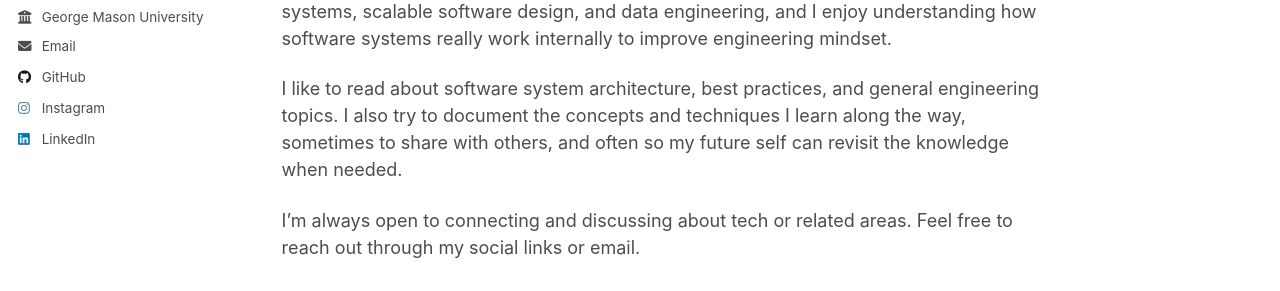
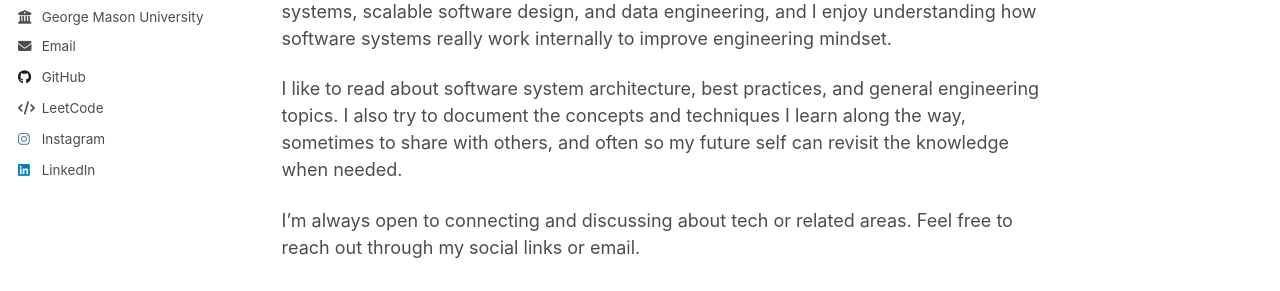
Before and after one commit to lehoangtran289/lehoangtran289.github.io, a Jekyll site: the page built from _pages/about.md, in a window 1280 px wide. Shown: the part 416-707 px from the top of the page. Built offline with Jekyll 4.4.1, drawn with Linux system fonts in a browser that asks for light colours; a script that is not in the unit is left out.

Commit message:
Add LeetCode username to author profile and display link

```diff
--- a/_config.yml
+++ b/_config.yml
@@ -50,6 +50,7 @@ author:
   dribbble         : # Username
   github           : "lehoangtran289"
   kaggle           : # Username
+  leetcode         : "htl982" # Username
   stackoverflow    : # User number or user number and name (i.e., use "1" or "1/jeff-atwood")
 
   # Social media
--- a/_includes/author-profile.html
+++ b/_includes/author-profile.html
@@ -88,6 +88,9 @@
       {% if author.stackoverflow %}
         <li><a href="https://www.stackoverflow.com/users/{{ author.stackoverflow }}"><i class="fab fa-fw fa-stack-overflow icon-pad-right" aria-hidden="true"></i>Stackoverflow</a></li>
       {% endif %}
+      {% if author.leetcode %}
+        <li><a href="https://leetcode.com/u/{{ author.leetcode }}"><i class="fas fa-fw fa-code icon-pad-right" aria-hidden="true"></i>LeetCode</a></li>
+      {% endif %}
 
       <!-- Font Awesome icons / Social media -->
       {% if author.artstation %}
```
